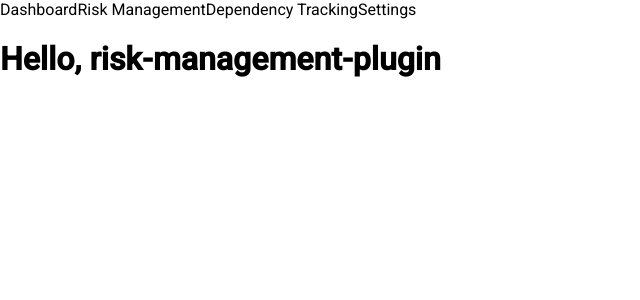
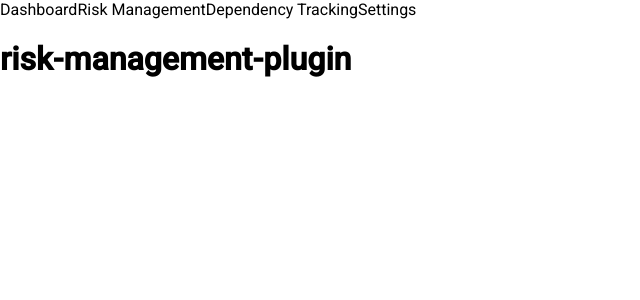
Before and after one commit to naushik007/risk-management-dashboard, an Angular app: page / in a window 1280 px wide. Shown: the top 300 px of the page, without its empty margins (0-640 px from the left). Built offline with nearby package versions, Linux system fonts and the light colour scheme.

Commit message:
Update app.component.ts

```diff
--- a/src/app/app.component.ts
+++ b/src/app/app.component.ts
@@ -9,5 +9,5 @@ import { RouterOutlet } from '@angular/router';
   styleUrl: './app.component.scss',
 })
 export class AppComponent {
-  title = 'Hello, risk-management-plugin';
+  title = 'risk-management-plugin';
 }
```
